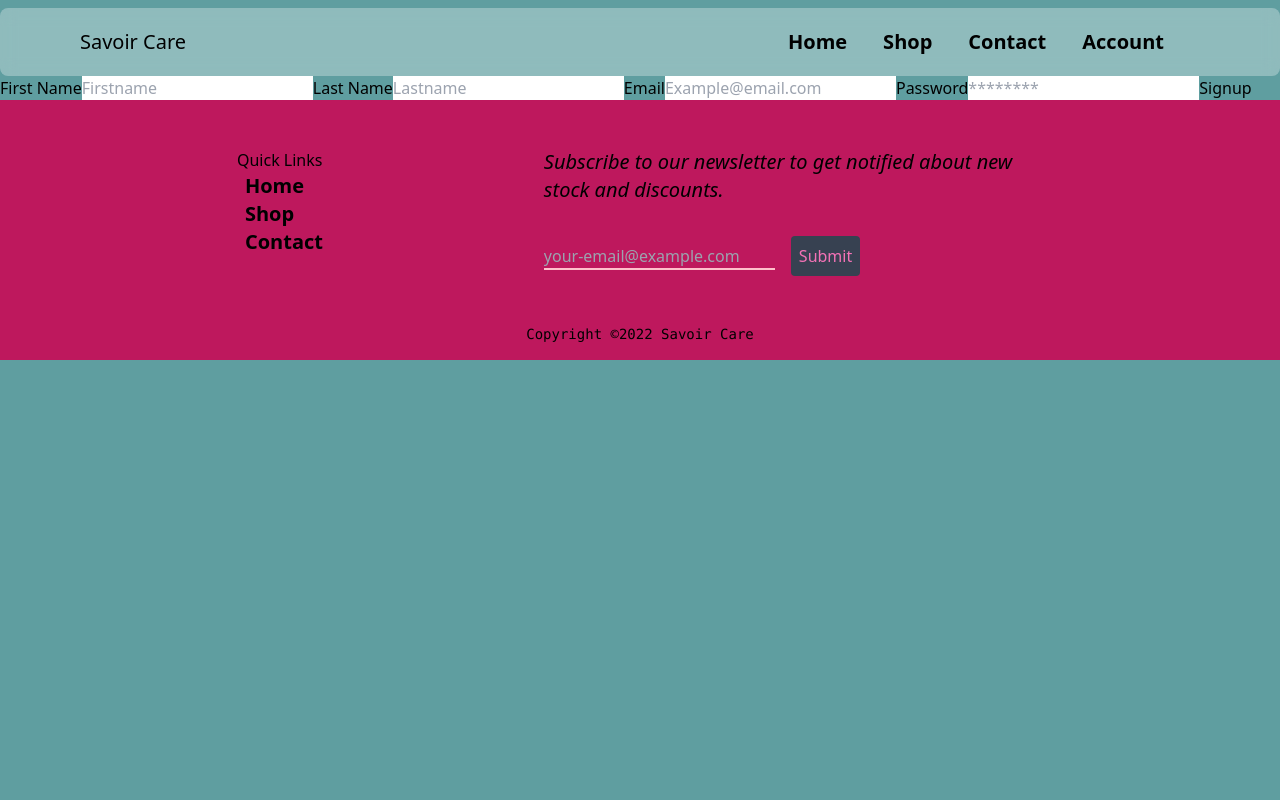
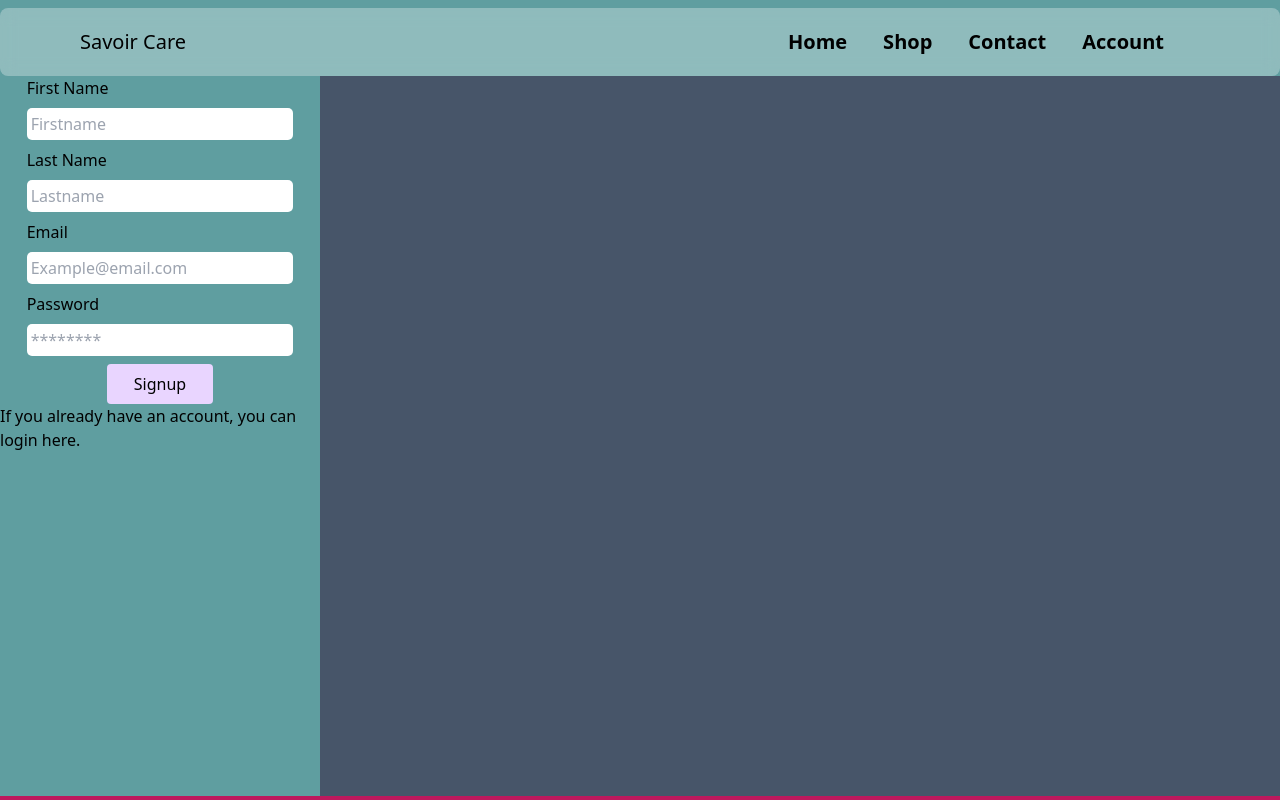
Before and after one commit to Habeebullahi01/Savoir_Care_Client, a Next.js app: page /auth/signup in a window 1280 px wide. Shown: the top 800 px of the page. Built offline with nearby package versions, Linux system fonts and the light colour scheme.

Commit message:
Auth form design

```diff
--- a/components/Login.js
+++ b/components/Login.js
@@ -29,11 +29,12 @@ const Login = ({ redPath }) => {
     // Send details to /login endpoint of the server
     // .post("http://localhost:4000/auth/login", {
     axios
-      .post("https://e-store-server.cyclic.app/auth/login", {
+      .post("http://localhost:4000/auth/login", {
+        // .post("https://e-store-server.cyclic.app/auth/login", {
         email: email,
         password: password,
         headers: {
-          Origin: "http://localhost:3000",
+          Origin: "https://e-store-client.vercel.app/",
         },
       })
       .then((res) => {
@@ -54,7 +55,8 @@ const Login = ({ redPath }) => {
 
   return (
     <>
-      <p>Please Log In</p>
+      <div className={`w-full flex flex-row h-[90vh]`}>
+        <div className={`form-holder w-full sm:w-1/4 h-full flex flex-col`}>
           <form
             method="POST"
             onSubmit={async (e) => {
@@ -64,8 +66,10 @@ const Login = ({ redPath }) => {
 
               e.preventDefault();
             }}
+            className={`flex flex-col items-center`}
           >
-        <label htmlFor="name">Email</label>
+            <label htmlFor="name" className="w-5/6">
+              Email
               <input
                 type={"text"}
                 name={"email"}
@@ -77,8 +81,12 @@ const Login = ({ redPath }) => {
                 // }}
                 value={name}
                 onChange={handleName}
+                required={true}
+                className={`w-full p-1 my-2  rounded-[5px]  block`}
               />
-        <label htmlFor="password">Password</label>
+            </label>
+            <label htmlFor="password" className="w-5/6">
+              Password
               <input
                 type={"password"}
                 name={"password"}
@@ -88,14 +96,26 @@ const Login = ({ redPath }) => {
                   handlePassword(e);
                   // console.log(password);
                 }}
+                required
+                className={`w-full p-1 my-2 rounded-[5px] block`}
               />
-        <button type="submit">Login</button>
+            </label>
+            <button
+              type="submit"
+              className={`bg-purple-200 p-2 hover:bg-purple-400 w-1/3 self-center rounded`}
+            >
+              Login
+            </button>
           </form>
-      <div>
           <p>
             {`If you don\'t have an account yet, you can create one`}
-          <Link href={"/auth/signup"}>here</Link>.
+            <Link href={"/auth/signup"}> here</Link>.
           </p>
+        </div>
+
+        <div
+          className={`image_holder sm:w-3/4 sm:h-full sm:block bg-slate-600 hidden`}
+        ></div>
       </div>
     </>
   );
--- a/components/nav/Nav.js
+++ b/components/nav/Nav.js
@@ -55,6 +55,10 @@ const Nav = ({ view }) => {
     const toggleMenu = (val) => {
       setMenuOpen(val);
     };
+    const [accPanel, viewAccPanel] = useState(false);
+    const toggleAccPanel = (val) => {
+      viewAccPanel(val);
+    };
 
     return (
       <div className={`${style.navLinkContainer}`}>
@@ -64,6 +68,13 @@ const Nav = ({ view }) => {
           }}
         >
           MENU
+        </button>
+        <button
+          onClick={() => {
+            toggleAccPanel(true);
+          }}
+        >
+          Account
         </button>
         {/* <p className={`${style.dropdown} relative`}>
           Account
@@ -119,6 +130,15 @@ const Nav = ({ view }) => {
             </ul>
           </>
         ) : null}
+        {accPanel ? (
+          <>
+            <ul>
+              <li>
+                <Link href={"/auth/login"}>Login</Link>
+              </li>
+            </ul>
+          </>
+        ) : null}
       </div>
     );
   };
--- a/pages/auth/signup.js
+++ b/pages/auth/signup.js
@@ -2,6 +2,7 @@ import axios from "axios";
 import Head from "next/head";
 import { useState } from "react";
 import { useRouter } from "next/router";
+import Link from "next/link";
 
 const SignUp = () => {
   const [email, setEmail] = useState("");
@@ -17,7 +18,8 @@ const SignUp = () => {
   const AuthRequest = ({ f_name, l_name, email, password }) => {
     // .post("http://localhost:4000/auth/signup", {
     axios
-      .post("https://e-store-server.cyclic.app/auth/signup", {
+      // .post("https://e-store-server.cyclic.app/auth/signup", {
+      .post("http://localhost:4000/auth/signup", {
         f_name: f_name,
         l_name: l_name,
         email: email,
@@ -54,6 +56,9 @@ const SignUp = () => {
         <title>Savoir Care Signup</title>
         <meta name="description" content="Savoir Care Login Page" />
       </Head>
+
+      <div className={`w-full flex flex-row h-[90vh]`}>
+        <div className={`form-holder w-full sm:w-1/4 h-full flex flex-col`}>
           <form
             method="POST"
             onSubmit={async (e) => {
@@ -63,18 +68,22 @@ const SignUp = () => {
 
               e.preventDefault();
             }}
+            className={`flex flex-col items-center`}
           >
-        <label htmlFor="f_name">
+            <label htmlFor="f_name" className="w-5/6">
               First Name
               <input
                 type={"text"}
                 name={"f_name"}
                 id={"f_name"}
                 placeholder={"Firstname"}
+                required
                 onChange={(e) => handleChange(e, setFname)}
+                className={`w-full p-1 my-2 rounded-[5px] block`}
               />
             </label>
-        <label htmlFor="l_name">
+
+            <label htmlFor="l_name" className="w-5/6">
               Last Name
               <input
                 type={"text"}
@@ -82,9 +91,13 @@ const SignUp = () => {
                 id={"l_name"}
                 placeholder={"Lastname"}
                 onChange={(e) => handleChange(e, setLname)}
+                required
+                className={`w-full block p-1 my-2 rounded-[5px]`}
               />
             </label>
-        <label htmlFor="email">Email</label>
+
+            <label htmlFor="email" className="w-5/6">
+              Email
               <input
                 type={"text"}
                 name={"email"}
@@ -96,8 +109,12 @@ const SignUp = () => {
                 // }}
                 value={email}
                 onChange={(e) => handleChange(e, setEmail)}
+                required
+                className={`w-full block p-1 my-2 rounded-[5px]`}
               />
-        <label htmlFor="password">Password</label>
+            </label>
+            <label htmlFor="password" className="w-5/6">
+              Password
               <input
                 type={"password"}
                 name={"password"}
@@ -107,9 +124,26 @@ const SignUp = () => {
                   handleChange(e, setPass);
                   // console.log(password);
                 }}
+                required
+                className={`w-full block p-1 my-2 rounded-[5px]`}
               />
-        <button type="submit">Signup</button>
+            </label>
+            <button
+              type="submit"
+              className={`bg-purple-200 p-2 hover:bg-purple-400 w-1/3 self-center rounded`}
+            >
+              Signup
+            </button>
           </form>
+          <p>
+            {`If you already have an account, you can login`}
+            <Link href={"/auth/login"}> here</Link>.
+          </p>
+        </div>
+        <div
+          className={`image_holder sm:w-3/4 sm:h-full sm:block bg-slate-600 hidden`}
+        ></div>
+      </div>
     </>
   );
 };
```
Lines whose indentation alone changed are shown as unchanged.
